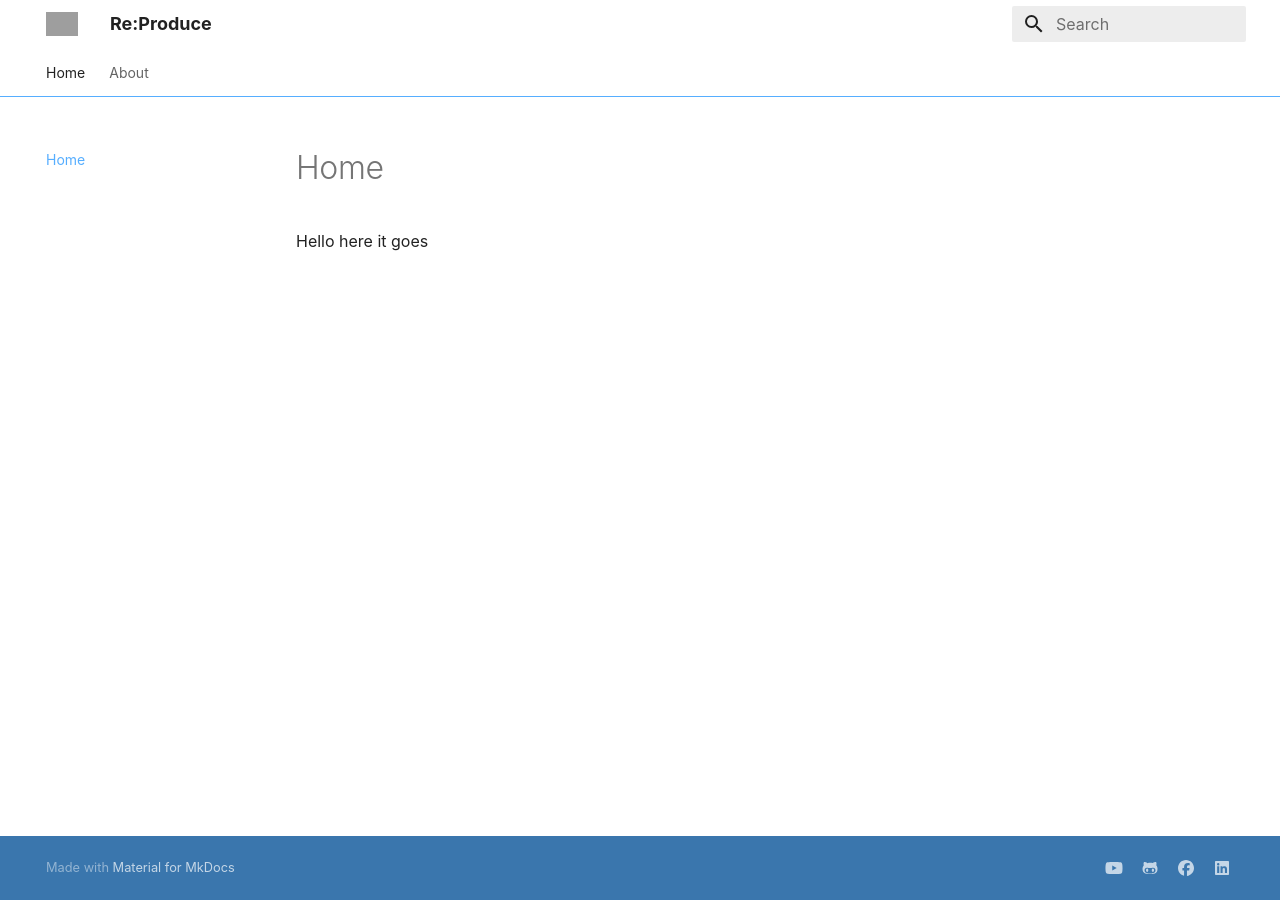
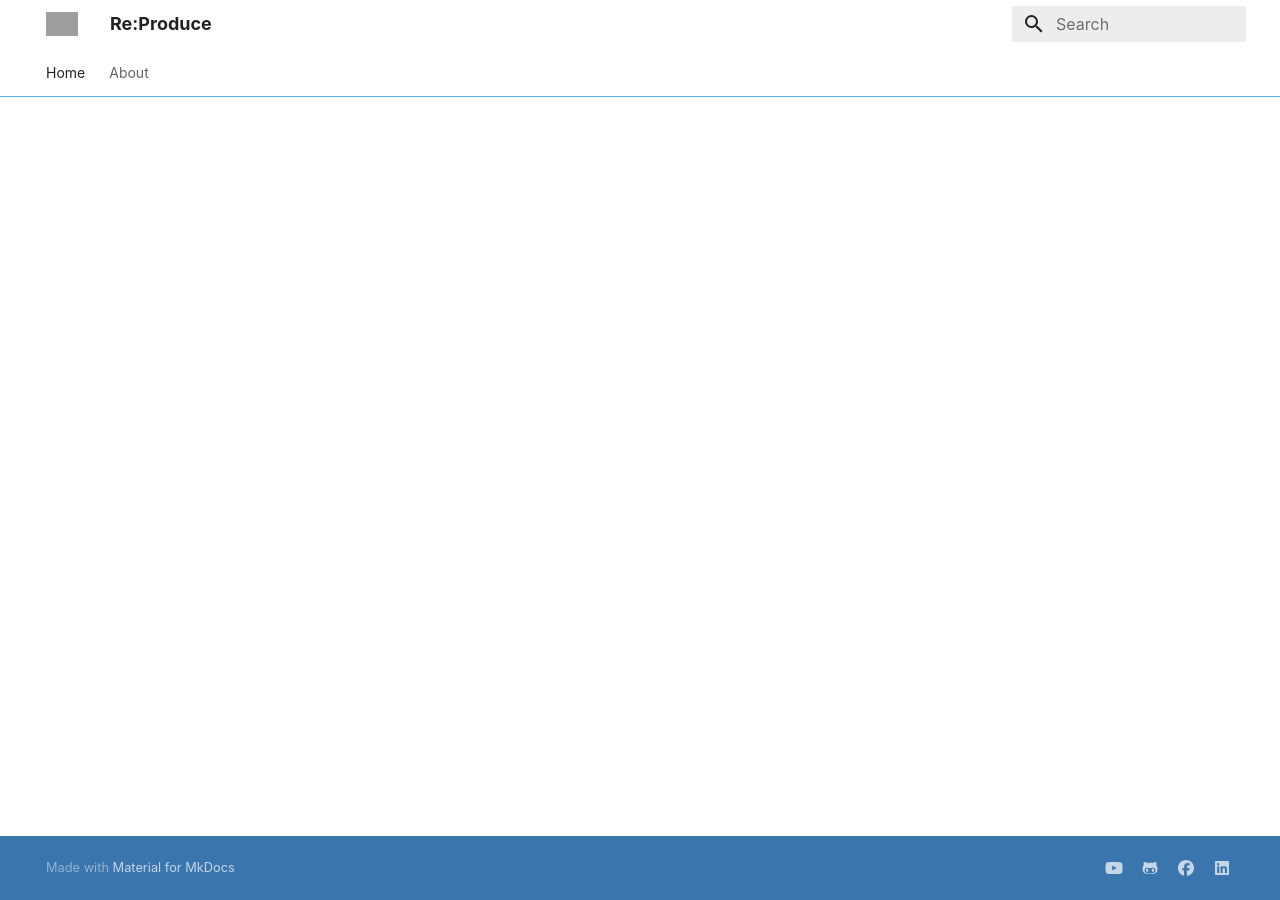
Before and after one commit to weavingfutures/weavingfutures.github.io, an MkDocs documentation site: the page built from docs/index.md, in a window 1280 px wide. Built offline with MkDocs 1.6.1 and Material for MkDocs 9.7.7, drawn with Linux system fonts in a browser that asks for light colours; some web fonts are replaced; grey boxes are pictures that could not be loaded.

Commit message:
Update index.md

```diff
--- a/docs/index.md
+++ b/docs/index.md
@@ -1,2 +1,6 @@
-# Home
-Hello here it goes
+---
+hide:
+  - navigation
+  - toc
+---
+#
```
